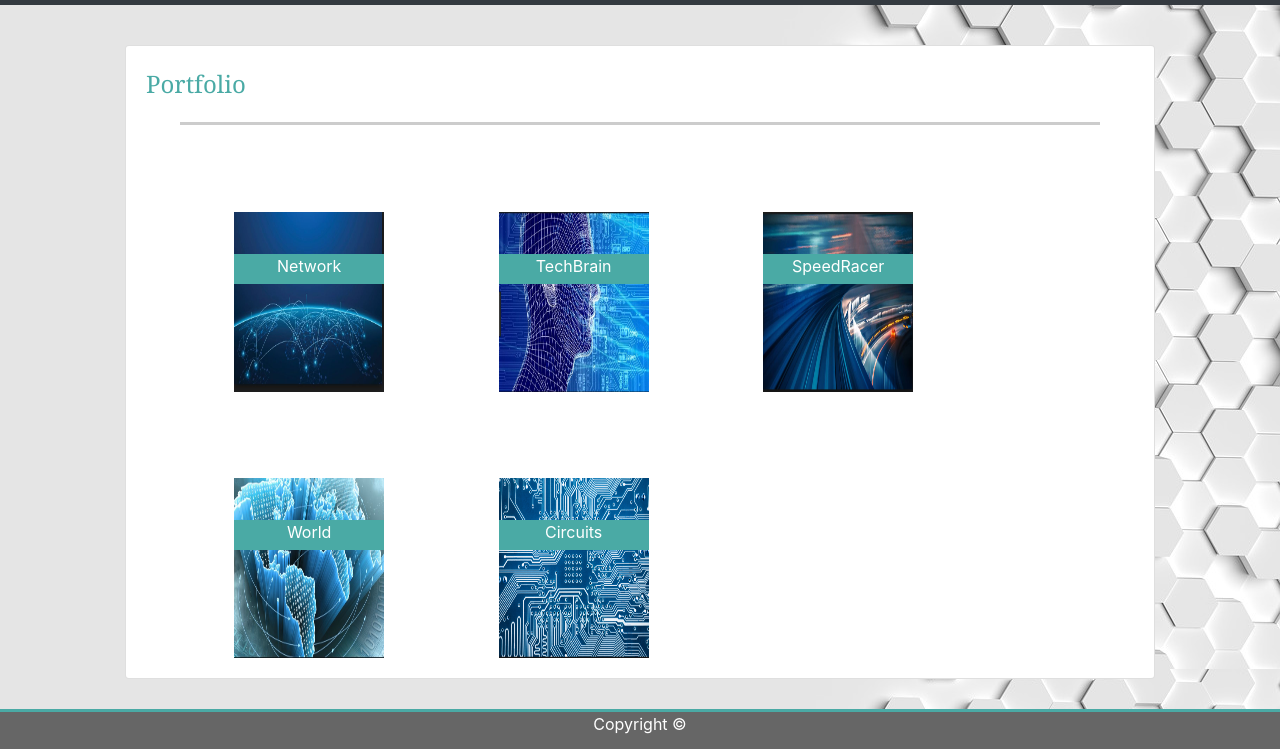
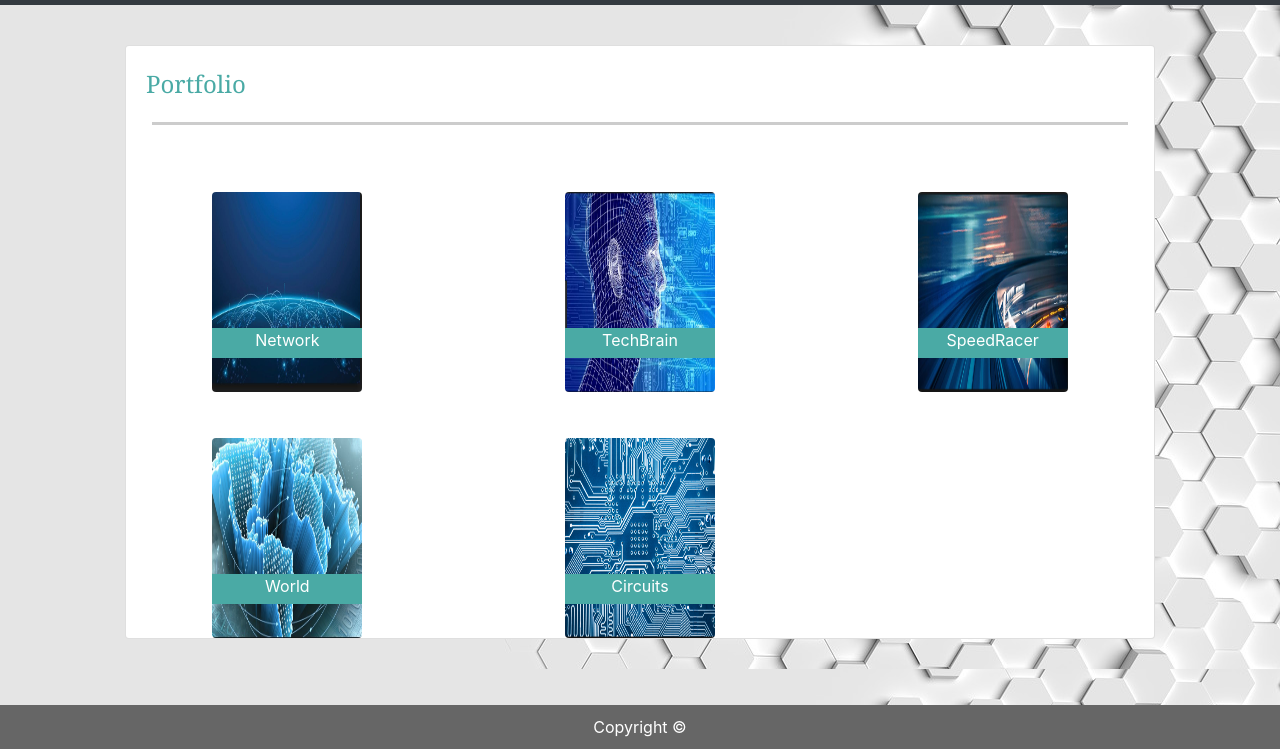
Before and after one commit to kobbootcamp/Bootstrap-Portfolio, a plain HTML site: page portfolio.html in a window 1280 px wide. Shown: the part 51-800 px from the top of the page. Drawn offline with nearby package versions, Linux system fonts and the light colour scheme.

Commit message:
ready to turn in

```diff
--- a/assets/css/style.css
+++ b/assets/css/style.css
@@ -18,6 +18,7 @@ body{
     font-family: 'Georgia', Times, Times New Roman, serif;
     font-size: 24px;
     padding: 20px;
+    width:auto
 }
 
 #headerwrapper {
@@ -85,26 +86,26 @@ a:hover {
     overflow:auto;
 }*/
 
-.thinline{
+/*.thinline{
     float: left;
     width: 100%;
     Height: 3px;
     background-color:#4aaaa5;
-}
+}*/
 
-#topgraylinecontainer{
+/*#topgraylinecontainer{
     position: relative;
     margin: 0 auto;
     top:0px;
     Left: 0px;
     Height: 3px;
-    width:920px;
+    /* width:920px; */
 
-}
+/* } */
 .grayline{
-    z-index: 1;
+    /* z-index: 1; */
     margin:0 auto;
-    width:920px;
+    width:95%;
     Height: 3px;
     background-color:#cccccc;
 }
@@ -112,20 +113,23 @@ Footer{
     position: fixed;
     left: 0;
     bottom: 0;
-    text-align: center;
-    margin-top: 40Px;
+    /* text-align: center; */
+    margin-top: 40px;
     background-color:#666666;
+    padding: 10px;
     Width: 100%;
-    Height: 40px;
+    /* ht: 40px; */
     color: white;
 }
 
+.copyright {
+    text-align: center;
+}
 .piclabel{
-    float: left;
+    /* float: left; */
     position: relative;
+    top: 182px;
     color: white;
-    top: 108px;
-    Left:20px;
     width:150px;
     text-align: center;
     height: 30px;
@@ -146,13 +150,9 @@ Footer{
 
 }*/
 
- /* .pic-container{ */
-    /* float:left; */
-    /* height: 10px; */
-    /* width: 0 auto; */
-    /* padding: 20px; */
-
-/* } */
+  .pic-container{
+    margin-left: auto;
+}
 
 input[type=text], select {
 
@@ -182,9 +182,7 @@ input[type=submit], select {
 }
 
 img {
-    margin-left: 20px;
-    margin-top: 20px;
-    padding-bottom:20px;
+
 }
 
 #portfoliobox {
@@ -197,11 +195,3 @@ img {
     border-color: #cccccc;
 
 }
-
-.navbar {
-    background-color:  #4aaaa5;
-}
-
-form {
-
-}
--- a/portfolio.html
+++ b/portfolio.html
@@ -4,7 +4,6 @@
 <head>
   <meta charset="UTF-8">
   <link rel="stylesheet" href="assets/css/reset.css">
-  <!-- <link rel="stylesheet" type="text/css" href="assets/css/style.css"> -->
   <link rel="stylesheet" href="https://stackpath.bootstrapcdn.com/bootstrap/4.1.3/css/bootstrap.min.css" integrity="sha384-MCw98/SFnGE8fJT3GXwEOngsV7Zt27NXFoaoApmYm81iuXoPkFOJwJ8ERdknLPMO"
     crossorigin="anonymous">
   <link rel="stylesheet" type="text/css" href="assets/css/style.css">
@@ -38,82 +37,102 @@
   <!--Main container-->
 
   <div class="container">
-    <!-- <div id="portfoliobox"> -->
     <div class="card" style="margin: 40px;">
       <div class="row">
-          <div class="col-md-3">
+        <div class="col-sm-5">
           <div class="pagetitle">Portfolio</div>
         </div>
-          <div class="col-sm-9"></div>
-        </div><!--row-->
+        <div class="col-sm-7"></div>
+      </div>
+      <!--row-->
 
       <div class="row">
         <div class="col-sm-12">
-            <div id="topgraylinecontainer">
+          <!-- <div id="topgraylinecontainer"> -->
           <div class="grayline"></div>
-            </div>
+          <!-- </div> -->
         </div>
         <br>
-        </div> <!--Row-->
+      </div>
+      <!--Row-->
 
 
 
       <div class="row">
 
-            <div class="col-sm-1"></div>
+        <!-- <div class="col-sm-1"></div> -->
 
-              <div class="col-sm-3">
+        <div class="col-sm-4">
           <!--Image 1-->
-                <div class="pic-container">
-                    <p class="piclabel">Network</p>
-                <img src="assets/images/network.JPG" width="150px" height="200px" alt="Card image cap" />
+          <div class="pic-container mx-auto">
+            <p class="piclabel mx-auto">Network</p>
+            <img src="assets/images/network.JPG" class="rounded mx-auto d-block" width="150px" height="200px" alt="Card image cap" />
           </div>
         </div>
 
-              <div class="col-sm-3">
+        <div class="col-sm-4">
           <!--Image 2-->
-                <p class="piclabel">TechBrain</p>
-                <img src="assets/images/TechBrain.JPG" width="150px" height="200px" alt="Card image cap" />
+          <div class="pic-container">
+            <p class="piclabel mx-auto">TechBrain</p>
+            <img src="assets/images/TechBrain.JPG" class="rounded mx-auto d-block" width="150px" height="200px" alt="Card image cap" />
+          </div>
         </div>
 
 
-              <div class="col-sm-3">
-                  <!--Image 2-->
-                  <p class="piclabel">SpeedRacer</p>
-                  <img src="assets/images/speedracer.JPG" width="150px" height="200px" alt="Card image cap" />
+        <div class="col-sm-4">
+          <!--Image 3-->
+          <div class="pic-container">
+            <p class="piclabel mx-auto">SpeedRacer</p>
+            <img src="assets/images/speedracer.JPG" class="rounded mx-auto d-block" width="150px" height="200px" alt="Card image cap" />
+          </div>
         </div>
 
-                <div class="col-sm-2"></div>
-          </div><!--Row-->
+        <!-- <div class="col-sm-2"></div> -->
+      </div>
+      <!--Row-->
 
       <Div class="row">
 
-              <div class="col-sm-1"></div>
+        <!-- <div class="col-sm-1"></div> -->
 
-              <div class="col-sm-3">
+        <div class="col-sm-4">
           <!--Image 2-->
-                  <p class="piclabel">World</p>
-                  <img src="assets/images/world.JPG" width="150px" height="200px" alt="Card image cap" />
+          <p class="piclabel mx-auto">World</p>
+          <img src="assets/images/world.JPG" class="rounded mx-auto d-block" width="150px" height="200px" alt="Card image cap" />
         </div>
 
 
-                <div class="col-sm-3">
+        <div class="col-sm-4">
           <!--Image 2-->
-                    <p class="piclabel">Circuits</p>
-                    <img src="assets/images/Circuits.PNG" width="150px" height="200px" alt="Card image cap" />
+          <p class="piclabel mx-auto">Circuits</p>
+          <img src="assets/images/Circuits.PNG" class="rounded mx-auto d-block" width="150px" height="200px" alt="Card image cap" />
         </div>
 
-                  <div class="col-sm-2"></div>
-          </div><!--row-->
-
-          </div><!--portfoliobox-->
-  </div><!--container-->
+        <!-- <div class="col-sm-2"></div> -->
+      </div>
+      <!--row-->
+    </div>
+    <!--card-->
 
 
-  <!--Footer-->
-  <Footer>
-    <!--Thin  line-->
+
+    <!-- Footer -->
+    <footer class="page-footer">
+
+      <!-- Grid row -->
+      <div class="row">
+
+        <!-- Grid column -->
+        <div class="col-sm-12">
           <div class="thinline"></div>
           <div class="copyright">Copyright &copy;</div>
-  </Footer>
+        </div>
+      </div>
+    </footer>
+
+
+  </div>
+  <!--container-->
+
+
 </body>
```
Also changed, not shown: contact.html (+24 -16 lines), index.html (+27 -21 lines). Lines whose indentation alone changed are shown as unchanged.
